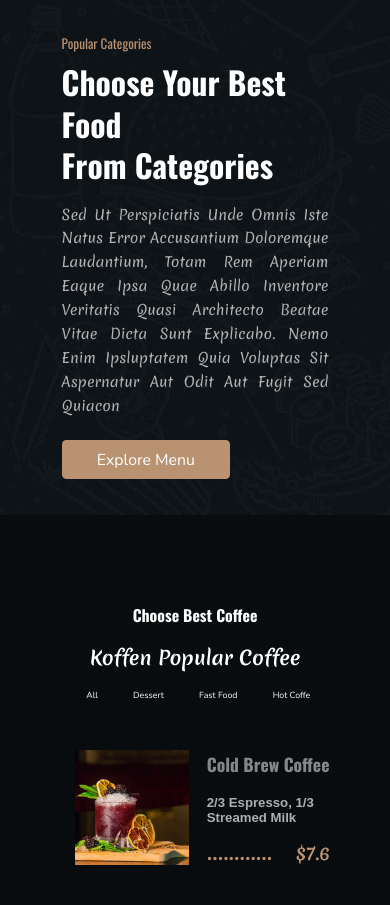
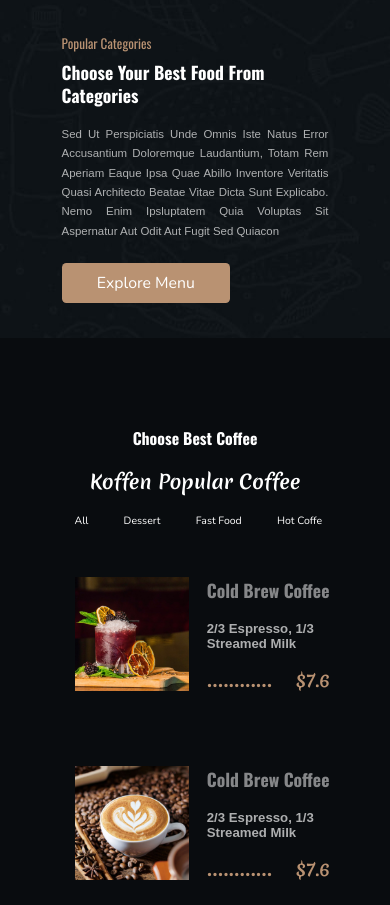
Before and after one commit to AhadAhmed56/kaffeen.ahad, a plain HTML site: page index.html in a window 390 px wide. Shown: the part 1401-2306 px from the top of the page. Drawn offline with nearby package versions, Linux system fonts and the light colour scheme.

Commit message:
font br commit

```diff
--- a/index.html
+++ b/index.html
@@ -293,7 +293,7 @@
 
             <div class="food-content">
                 <p class="tag">popular categories</p>
-                <h2>Choose Your Best Food <br> From Categories</h2>
+                <h2>Choose Your Best Food  From Categories</h2>
                 <p class="discription "> Sed ut perspiciatis unde omnis iste natus error accusantium doloremque
                     laudantium, totam rem aperiam
                     eaque ipsa quae abillo inventore veritatis quasi architecto beatae vitae dicta sunt explicabo. Nemo
--- a/style.css
+++ b/style.css
@@ -2408,12 +2408,26 @@ form .inputBox .btn {
     }
 
     .coffe-menu .container .navbar-coffe .nav-list .nav-item a {
-        font-size: 1rem;
+        font-size: 1.2rem;
+    }
+
+    .food-container .food-content h2 {
+    font-size: 2rem;
+    margin-bottom: 2rem;
+    line-height: 1.3;
+    font-weight: 700;
+}
+
+ .food-container .food-content .discription{
+ font-size: 1.3rem;
+ font-family: sans-serif;
+
  }
 
     .form-container {
         flex-direction: column;
         gap: 2rem;
+        height: 80vh;
     }
 
     .image1 img,
@@ -2458,7 +2472,7 @@ form .inputBox .btn {
 
     form .inputBox .input {
         width: 48%;
-        padding: 0  1rem;
+        padding: 0 1rem;
     }
 
     form .inputBox .input .icons-form i {
@@ -2570,6 +2584,4 @@ form .inputBox .btn {
 
 }
 
-@media(max-width:348px){
-
-}
+@media(max-width:348px) {}
```
Lines whose indentation alone changed are shown as unchanged.
